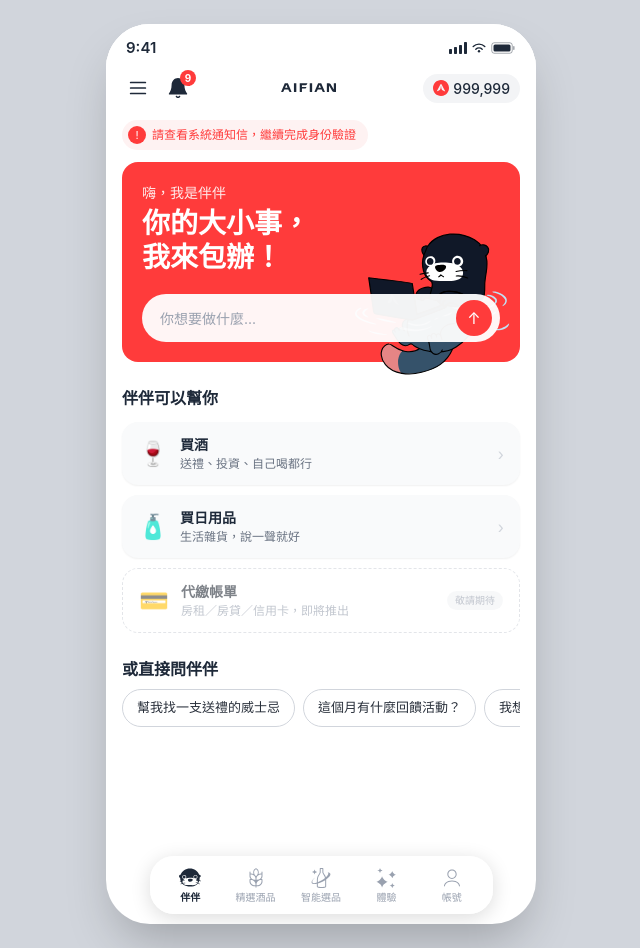
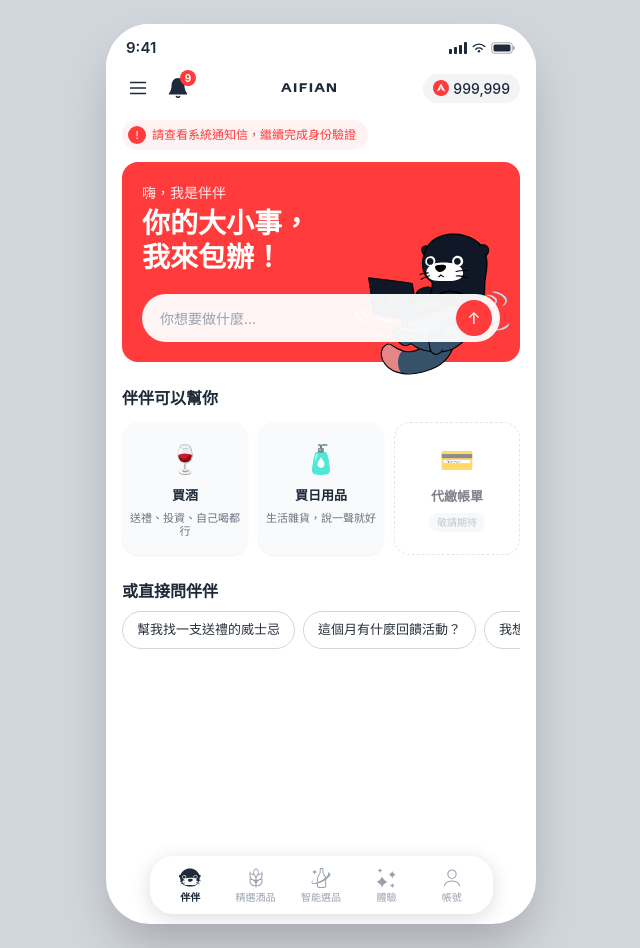
Before and after one commit to katekatechen/banban-home, a Next.js app: page /v1/banbun in a window 1280 px wide. Shown: the whole page, without its empty margins (319-959 px from the left). Built offline with nearby package versions, Linux system fonts and the light colour scheme.

Commit message:
「伴伴可以幫你」改成直式三欄卡片
三個服務從上下堆疊的橫向列表，改成 grid-cols-3 的直式卡片
（圖示在上、標籤在下），敬請期待的代繳帳單維持虛線邊框樣式。

```diff
--- a/app/v1/banbun/page.tsx
+++ b/app/v1/banbun/page.tsx
@@ -192,25 +192,22 @@ export default function BanbunHomePage() {
           </div>
         </div>
 
-        {/* 三大服務發現 */}
+        {/* 三大服務發現 — 直的三欄，圖示在上、文字在下 */}
         <div className="flex flex-col gap-3">
           <p className="text-[16px] font-semibold text-gray-800">
             伴伴可以幫你
           </p>
-          <div className="flex flex-col gap-2.5">
+          <div className="grid grid-cols-3 gap-2.5">
             {SERVICES.map((s) =>
               s.disabled ? (
                 <div
                   key={s.key}
-                  className="flex items-center gap-3 rounded-2xl border border-dashed border-gray-300 px-4 py-3 opacity-60"
+                  className="flex flex-col items-center gap-1.5 rounded-2xl border border-dashed border-gray-300 px-2 py-4 text-center opacity-60"
                 >
-                  <span className="text-[24px]">{s.emoji}</span>
-                  <div className="flex-1">
-                    <p className="text-[14px] font-semibold text-gray-700">
-                      {s.label}
-                    </p>
-                    <p className="text-[12px] text-gray-400">{s.desc}</p>
-                  </div>
+                  <span className="text-[28px]">{s.emoji}</span>
+                  <p className="text-[13px] font-semibold text-gray-700">
+                    {s.label}
+                  </p>
                   <span className="rounded-full bg-gray-100 px-2 py-0.5 text-[10px] text-gray-400">
                     敬請期待
                   </span>
@@ -219,16 +216,15 @@ export default function BanbunHomePage() {
                 <Link
                   key={s.key}
                   href={s.href}
-                  className="flex items-center gap-3 rounded-2xl bg-gray-000 px-4 py-3 shadow-[0_1px_2px_rgba(0,0,0,0.06)]"
+                  className="flex flex-col items-center gap-1.5 rounded-2xl bg-gray-000 px-2 py-4 text-center shadow-[0_1px_2px_rgba(0,0,0,0.06)]"
                 >
-                  <span className="text-[24px]">{s.emoji}</span>
-                  <div className="flex-1">
-                    <p className="text-[14px] font-semibold text-gray-800">
-                      {s.label}
-                    </p>
-                    <p className="text-[12px] text-gray-500">{s.desc}</p>
-                  </div>
-                  <span className="text-gray-300">›</span>
+                  <span className="text-[28px]">{s.emoji}</span>
+                  <p className="text-[13px] font-semibold text-gray-800">
+                    {s.label}
+                  </p>
+                  <p className="text-[11px] leading-tight text-gray-500">
+                    {s.desc}
+                  </p>
                 </Link>
               ),
             )}
```
